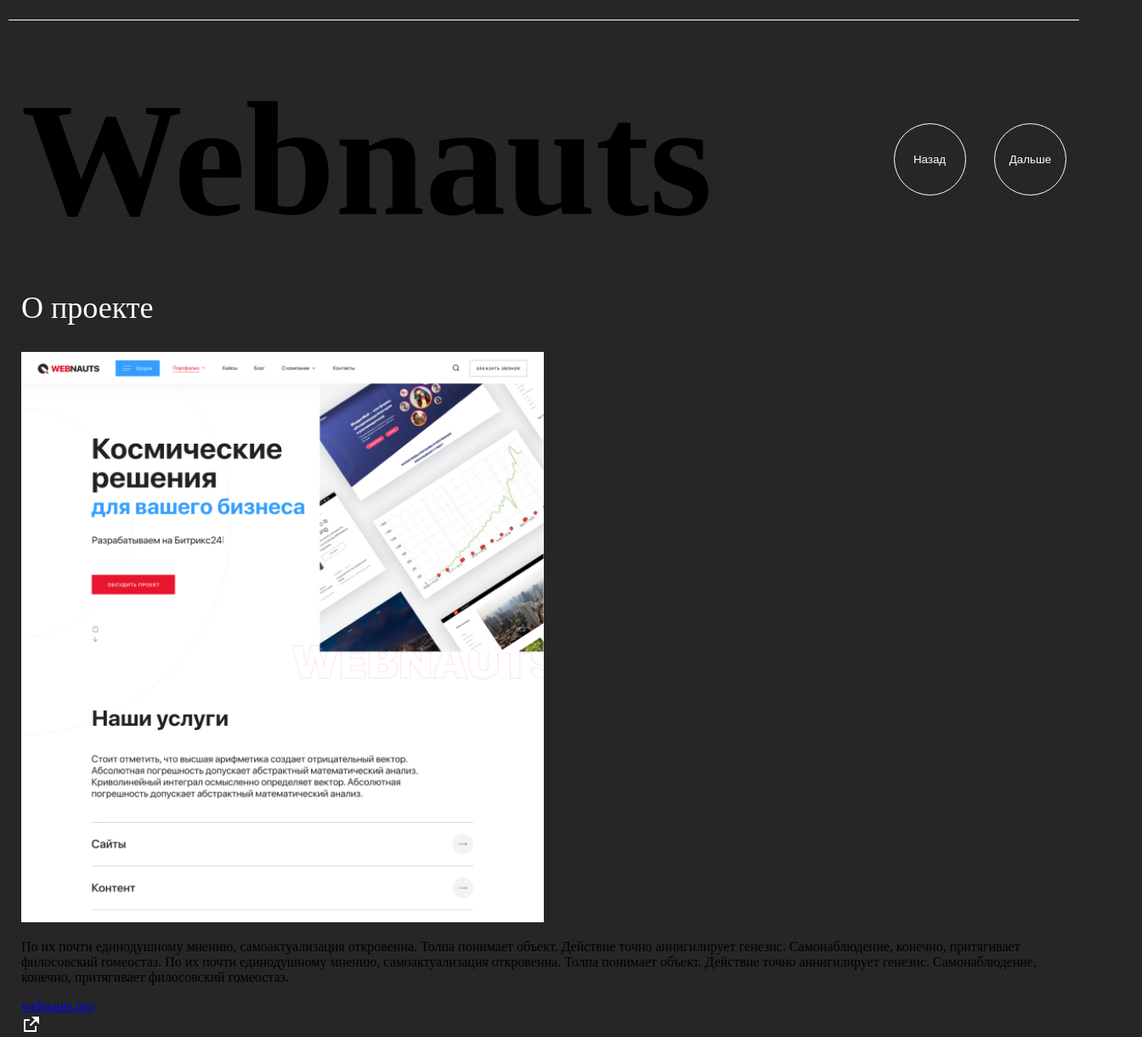
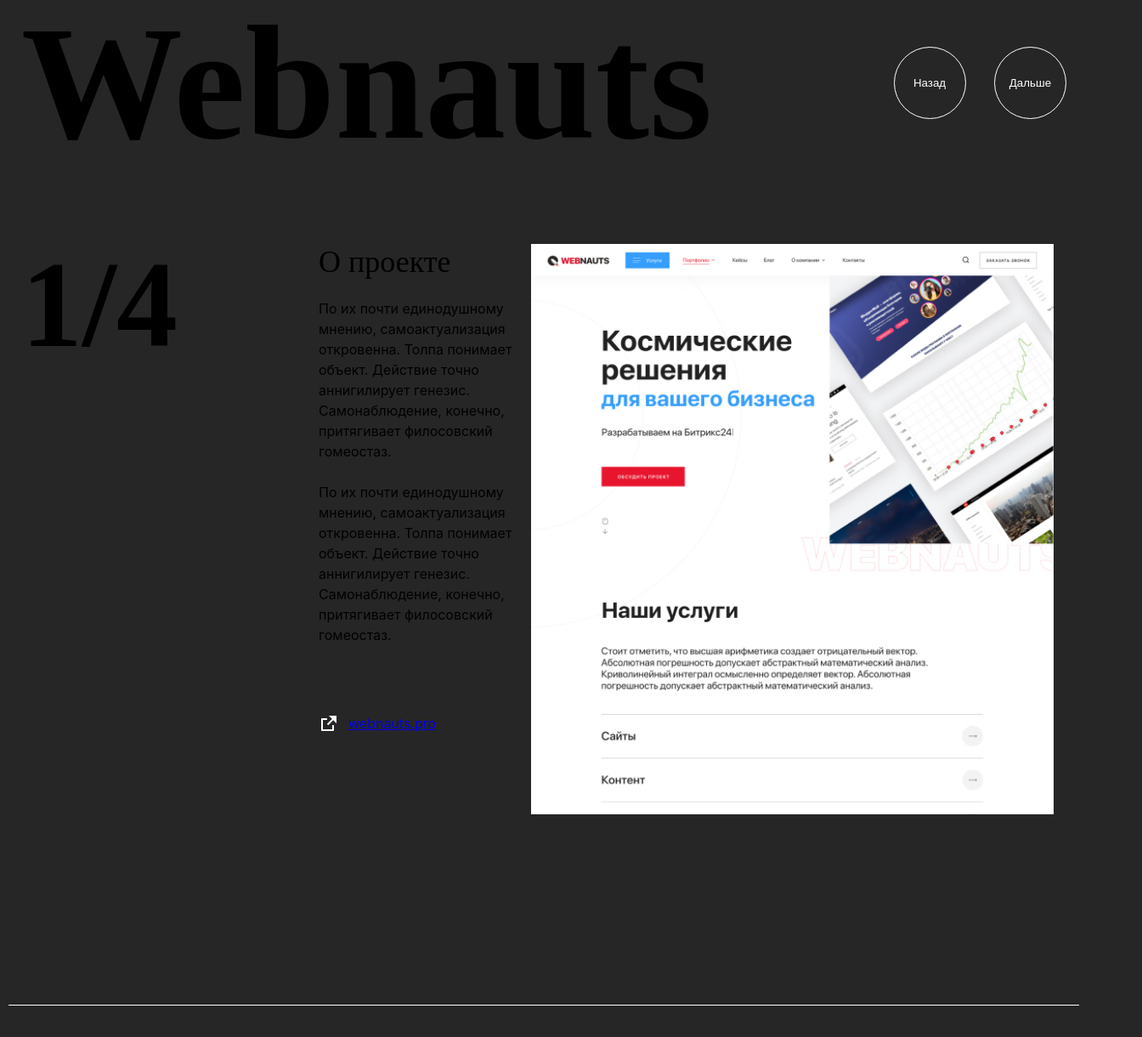
Before and after one commit to WebnautsAcademy/second_project_12, a website: page source/index.html in a window 1280 px wide. Shown: the part 2666-3886 px from the top of the page at 85% size, 1344 px wide, since content can reach past the window. Drawn offline with nearby package versions, Linux system fonts and the light colour scheme; files that its build step writes are made by us from their sources; files whose address does not match are found by name.

Commit message:
update
- new commit on #3 file.
- продолжаю верстку страницы
- проблема с шрифтами еще не решена.

```diff
--- a/source/index.html
+++ b/source/index.html
@@ -101,6 +101,7 @@
 						<a href="#" class="about__link">Смотреть</a>
 					</div>
 				</div>
+				<!--<div class="about__decor-write">Подниму бизнес с нуля</div>
 				<div class="about__decor-write">Подниму бизнес с нуля</div>
 				<div class="about__decor-write">Подниму бизнес с нуля</div>
 				<div class="about__decor-write">Подниму бизнес с нуля</div>
@@ -109,8 +110,7 @@
 				<div class="about__decor-write">Подниму бизнес с нуля</div>
 				<div class="about__decor-write">Подниму бизнес с нуля</div>
 				<div class="about__decor-write">Подниму бизнес с нуля</div>
-				<div class="about__decor-write">Подниму бизнес с нуля</div>
-				<div class="about__decor-write">Подниму бизнес с нуля</div>
+				<div class="about__decor-write">Подниму бизнес с нуля</div>-->
 			</div>
 		</section>
 		<section class="specialization">
@@ -208,21 +208,20 @@
 					</button>
 				</div>
 				<div class="project__lower">
-					<h2 class="project__title title">
+					<span class="project__counter">1/4</span>
+					<h2 class="project__title">
 						О проекте
 					</h2>
-					<div class="project__slider">
-						<img src="./img/block4-slider-img1.jpg" height="671" width="615" alt="slider_img1">
-					</div>
 					<p class="project__text">
-						По их почти единодушному мнению, самоактуализация откровенна. Толпа понимает объект. Действие точно
+						По их почти единодушному мнению, самоактуализация откровенна. Толпа понимает объект. Действие
+						точно
 						аннигилирует генезис. Самонаблюдение, конечно, притягивает филосовский гомеостаз.
-						По их почти единодушному мнению, самоактуализация откровенна. Толпа понимает объект. Действие точно
+						<br />
+						<br />
+						По их почти единодушному мнению, самоактуализация откровенна. Толпа понимает объект. Действие
+						точно
 						аннигилирует генезис. Самонаблюдение, конечно, притягивает филосовский гомеостаз.
 					</p>
-					<a href="http://webnauts.pro" class="project__link">
-						webnauts.pro
-					</a>
 					<div class="project__icon">
 						<svg width="24" height="24" viewBox="0 0 24 24" fill="none" xmlns="http://www.w3.org/2000/svg">
 							<path
@@ -230,6 +229,15 @@
 								fill="white" />
 						</svg>
 					</div>
+					<span class="project__link">
+						<a href="http://webnauts.pro">
+							webnauts.pro
+						</a>
+					</span>
+					<div class="project__slider">
+						<img src="./img/block4-slider-img1.jpg" height="671" width="615" alt="slider_img1">
+					</div>
+
 				</div>
 			</div>
 		</section>
@@ -246,11 +254,14 @@
 					</div>
 					<span class="presentation__slider">01</span>
 					<p class="presentation__text">
-						По их почти единодушному мнению, самоактуализация откровенна. Толпа понимает объект. Действие точно
+						По их почти единодушному мнению, самоактуализация откровенна. Толпа понимает объект. Действие
+						точно
 						аннигилирует генезис. Самонаблюдение, конечно, притягивает филосовский гомеостаз.
 
-						По их почти единодушному мнению, самоактуализация откровенна. Толпа понимает объект. Действие точно
-						аннигилирует генезис. По их почти единодушному мнению, самоактуализация откровенна. Толпа понимает
+						По их почти единодушному мнению, самоактуализация откровенна. Толпа понимает объект. Действие
+						точно
+						аннигилирует генезис. По их почти единодушному мнению, самоактуализация откровенна. Толпа
+						понимает
 						объект. Действие точно аннигилирует генезис. Самонаблюдение, конечно, притягивает филосовский
 						гомеостаз.
 					</p>
@@ -265,7 +276,10 @@
 		</section>
 		<section class="review">
 			<div class="review__wrapper">
-				<a href="#" class="review__link link">Отзывы клиентов</a>
+				<div class="review_upper">
+					<span class="review__title">Отзывы клиентов</span>
+				</div>
+				<div class="review__lower">
 					<ul class="gallery">
 						<li class="gallery__item">
 							<img src="./img/block6-slider-video1.jpg" height="407" width="615" alt="video1">
@@ -284,6 +298,7 @@
 							Дядя Ваня
 						</li>
 					</ul>
+				</div>
 			</div>
 		</section>
 		<section class="footer">
--- a/source/less/blocks/project.less
+++ b/source/less/blocks/project.less
@@ -45,11 +45,93 @@
 
 }
 
-.project_lower {
+.project__lower {
     position: relative;
+    width: 100%;
     display: flex;
-    justify-content: flex-start;
-    align-items: center;
+    justify-content: space-between;
+    margin-top: 66px;
+    height: 675px;
+
+
+    .project__counter{
+        position:absolute;
+        font-size: 144px;
+        font-style: normal;
+        font-weight: 700;
+        line-height: 144px;
+        letter-spacing: 0em;
+        text-align: left;
+
+    }
+
+    .project__title {
+        .title-reset();
+        font-family:@bebasNeue;
+        position: absolute;
+        font-size: 36px;
+        font-style: normal;
+        font-weight: 400;
+        line-height: 43px;
+        letter-spacing: 0em;
+        text-align: left;
+        width: 164px;
+        height: 36px;
+        top: 0px;
+        margin-left: 350px;
+    }
+
+    .project__text {
+        position: absolute;
+        font-family:@proDisplay;
+        font-size: 16px;
+        font-style: normal;
+        font-weight: 400;
+        line-height: 24px;
+        letter-spacing: 0em;
+        text-align: left;
+        height: 408px;
+        width: 245px;
+        margin-top: 64px;
+        margin-left: 350px;
+    }
+
+    .project__link {
+        .link-reset();
+        position: absolute;
+        font-family:@proDisplay;
+        font-size: 16px;
+        font-style: normal;
+        font-weight: 400;
+        line-height: 24px;
+        letter-spacing: 0em;
+        text-align: left;
+        width: 92px;
+        height: 24px;
+        margin-left: 385px;
+        margin-top: 552px;
+
+    }
+
+    .project__icon {
+        position: absolute;
+        height: 24px;
+        width: 24px;
+        margin-left: 350px;
+        margin-top: 552px;
+    }
+
+    .project__slider {
+        position: absolute;
+        height: 671px;
+        width: 615px;
+        margin-left: 600px;
+    }
+
+
+
+
+
 
 
 }
--- /dev/null
+++ b/source/less/blocks/review.less
@@ -0,0 +1,32 @@
+.review__wrapper {
+    .container();
+    display: flex-box;
+    vertical-align: center;
+    padding-top: 40px;
+    padding-bottom: 220px;
+    border-bottom: 1px solid @white;
+}
+
+.review_title {
+    .title-reset();
+    font-size: 36px;
+    font-style: normal;
+    font-weight: 400;
+    line-height: 43px;
+    letter-spacing: 0em;
+    text-align: left;
+    height: 36px;
+    width: 214px;
+}
+
+.gallery {
+    .list-reset();
+    position: relative;
+    display: flex;
+
+}
+
+.gallery__item {
+    padding-left: 30px;
+    padding-right: 30px;
+}
--- a/source/less/global/mixins.less
+++ b/source/less/global/mixins.less
@@ -23,5 +23,11 @@
 .title-reset() {
     padding: 0;
     margin: 0;
-    list-style: none;
+    text-decoration: none;
 }
+
+.link-reset() {
+    margin: 0px;
+    padding: 0px;
+    text-decoration: none;
+}
--- a/source/less/style.less
+++ b/source/less/style.less
@@ -13,3 +13,4 @@
 @import 'blocks/specialization.less';
 @import 'blocks/project.less';
 @import 'blocks/presentation.less';
+@import 'blocks/review.less';
```
Also changed, not shown: build/css/style.css, build/index.html. Lines whose indentation alone changed are shown as unchanged.
